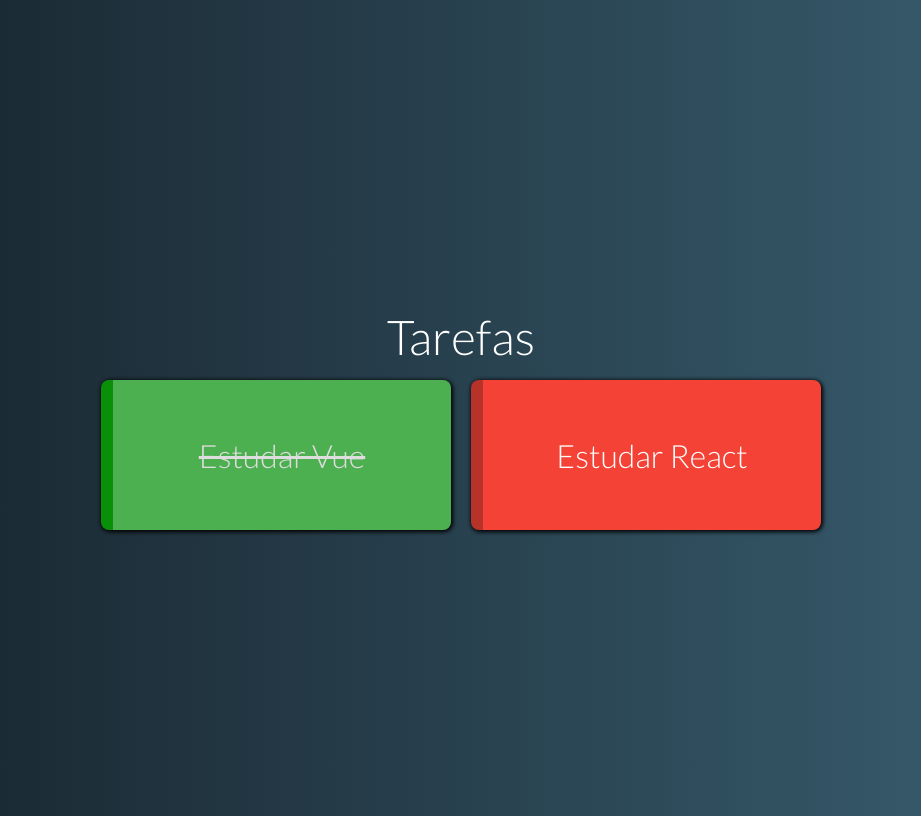
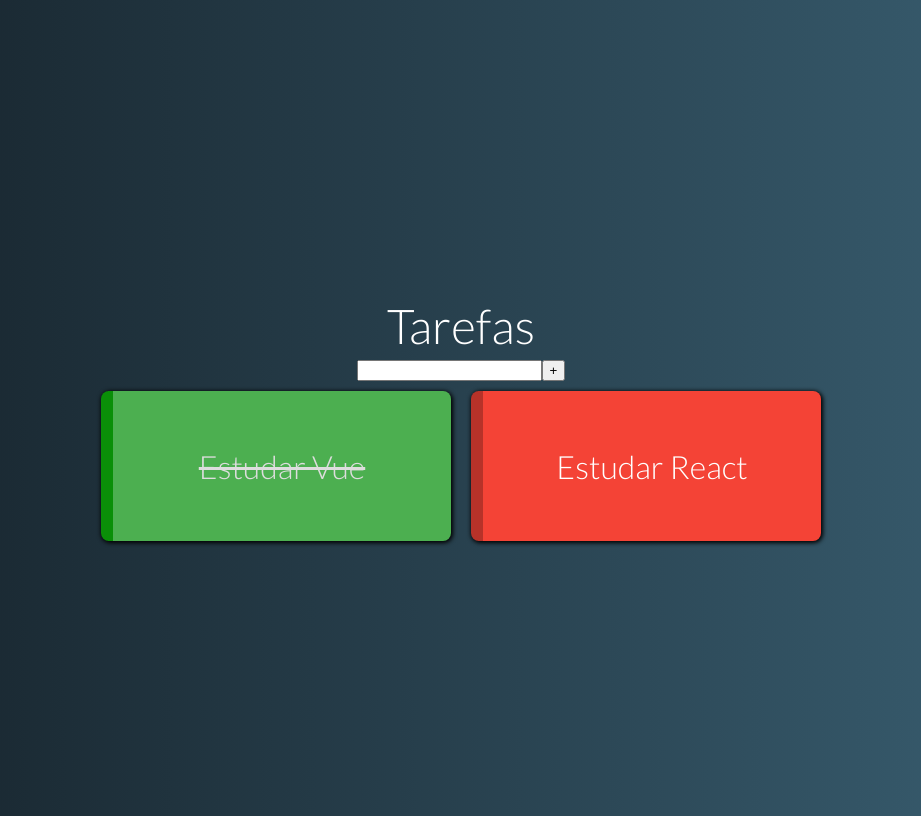
Before and after one commit to Nardogomes/vuejs-learning, a Vue app in the folder projeto-02-tarefas/: page / in a window 1280 px wide. Shown: the whole page, without its empty margins (179-1100 px from the left). Built offline with nearby package versions, Linux system fonts and the light colour scheme.

Commit message:
Criando componente NewTask.vue

```diff
--- a/projeto-02-tarefas/src/App.vue
+++ b/projeto-02-tarefas/src/App.vue
@@ -1,15 +1,17 @@
 <template>
 	<div id="app">
 		<h1>Tarefas</h1>
+		<NewTask />
 		<TaskGrid :tasks="taks" />
 	</div>
 </template>
 
 <script>
+import NewTask from './components/NewTask.vue'
 import TaskGrid from './components/TaskGrid.vue'
 
 export default {
-	components: { TaskGrid },
+	components: { NewTask, TaskGrid },
 	data() {
 		return {
 			taks: [
--- /dev/null
+++ b/projeto-02-tarefas/src/components/NewTask.vue
@@ -0,0 +1,16 @@
+<template>
+  <div class="new-task">
+    <input type="text">
+    <button>+</button>
+  </div>
+</template>
+
+<script>
+export default {
+
+}
+</script>
+
+<style>
+
+</style>
```
